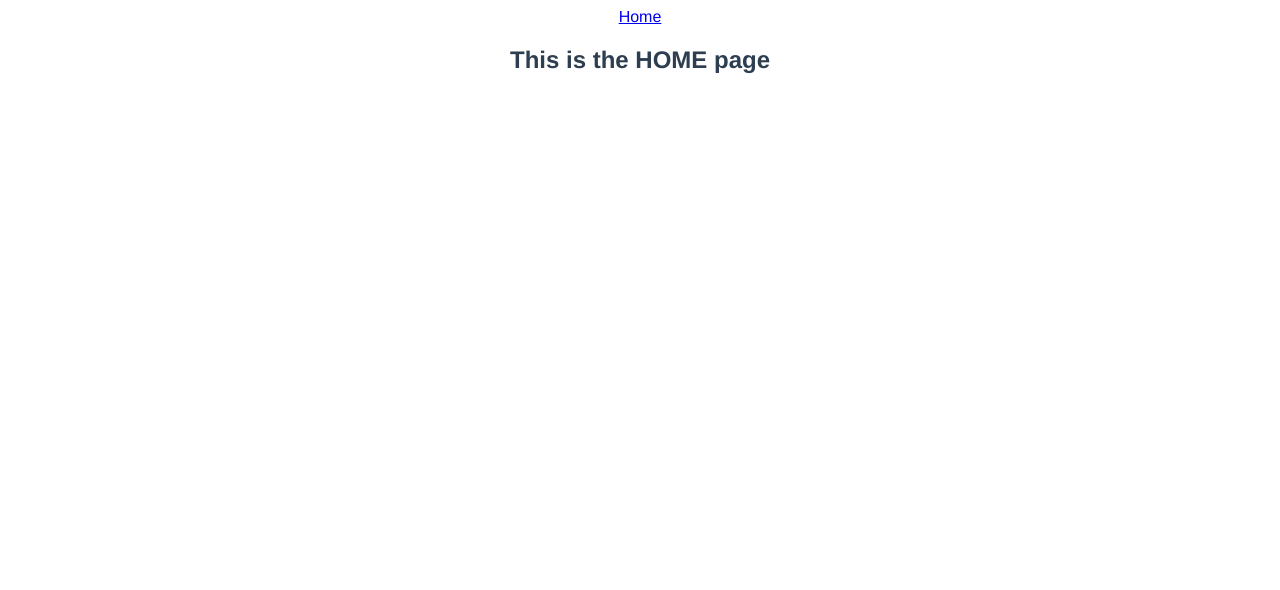
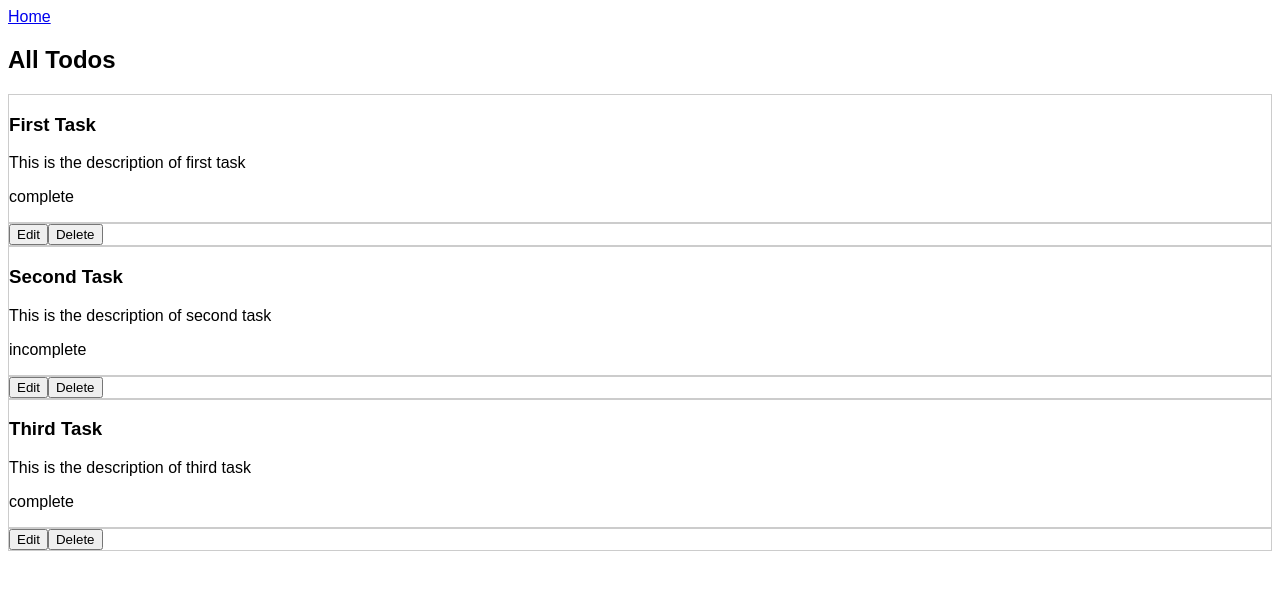
Before and after one commit to KumarAmitt/todo-crud, a Vue app: page / in a window 1280 px wide. Shown: the top 590 px of the page. Built offline with nearby package versions, Linux system fonts and the light colour scheme; data requests are answered from the project's data file.

Commit message:
Read all todos

```diff
--- a/src/App.vue
+++ b/src/App.vue
@@ -15,11 +15,6 @@ export default {
 
 <style>
 #app {
-  font-family: Avenir, Helvetica, Arial, sans-serif;
-  -webkit-font-smoothing: antialiased;
-  -moz-osx-font-smoothing: grayscale;
-  text-align: center;
-  color: #2c3e50;
+  font-family: sans-serif;
 }
-
 </style>
--- /dev/null
+++ b/src/components/TheTodo.vue
@@ -0,0 +1,24 @@
+<template>
+  <div>
+    <h3>{{ todo.title }}</h3>
+    <p>{{ todo.description }}</p>
+    <p> {{ todo.status }}</p>
+  </div>
+  <div>
+    <button>Edit</button>
+    <button>Delete</button>
+  </div>
+</template>
+
+<script>
+export default {
+  name: 'TheTodo',
+  props: ['todo'],
+};
+</script>
+
+<style scoped>
+div {
+  border: 1px solid #ccc;
+}
+</style>
--- a/src/views/HomeView.vue
+++ b/src/views/HomeView.vue
@@ -1,12 +1,19 @@
 <template>
-  <h2>This is the HOME page</h2>
+  <h2>All Todos</h2>
+  <div v-for="todo in todos" :key="todo.id">
+    <the-todo :todo="todo"></the-todo>
+  </div>
 </template>
 
 <script>
 import axios from 'axios';
+import TheTodo from '@/components/TheTodo.vue';
 
 export default {
   name: 'HomeView',
+  components: {
+    TheTodo,
+  },
   data() {
     return {
       todos: [],
@@ -15,12 +22,11 @@ export default {
   async mounted() {
     try {
       const todos = await axios.get('http://localhost:3000/todos');
-      console.log(todos)
-
+      this.todos = todos.data;
     } catch (error) {
-        console.log(error.message);
+      console.log(error.message);
     }
-  }
+  },
 
 };
 </script>
```
